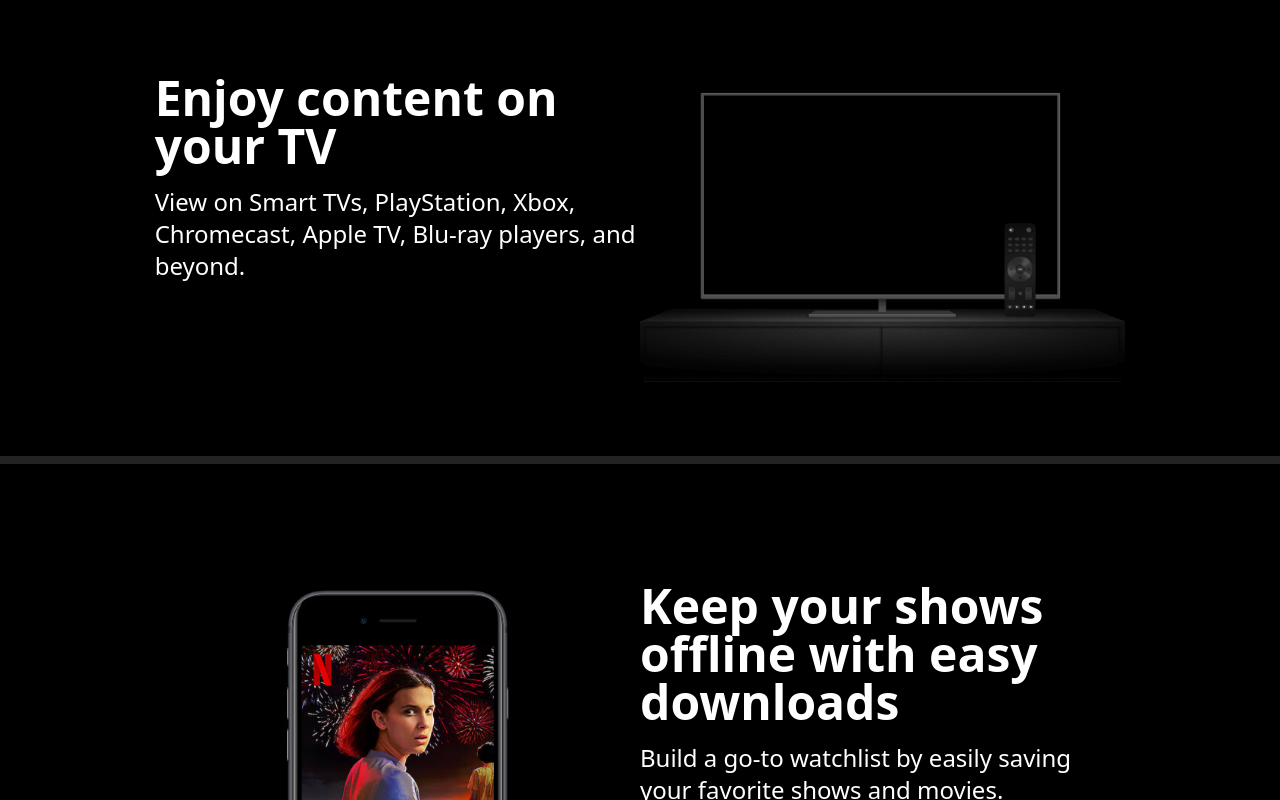
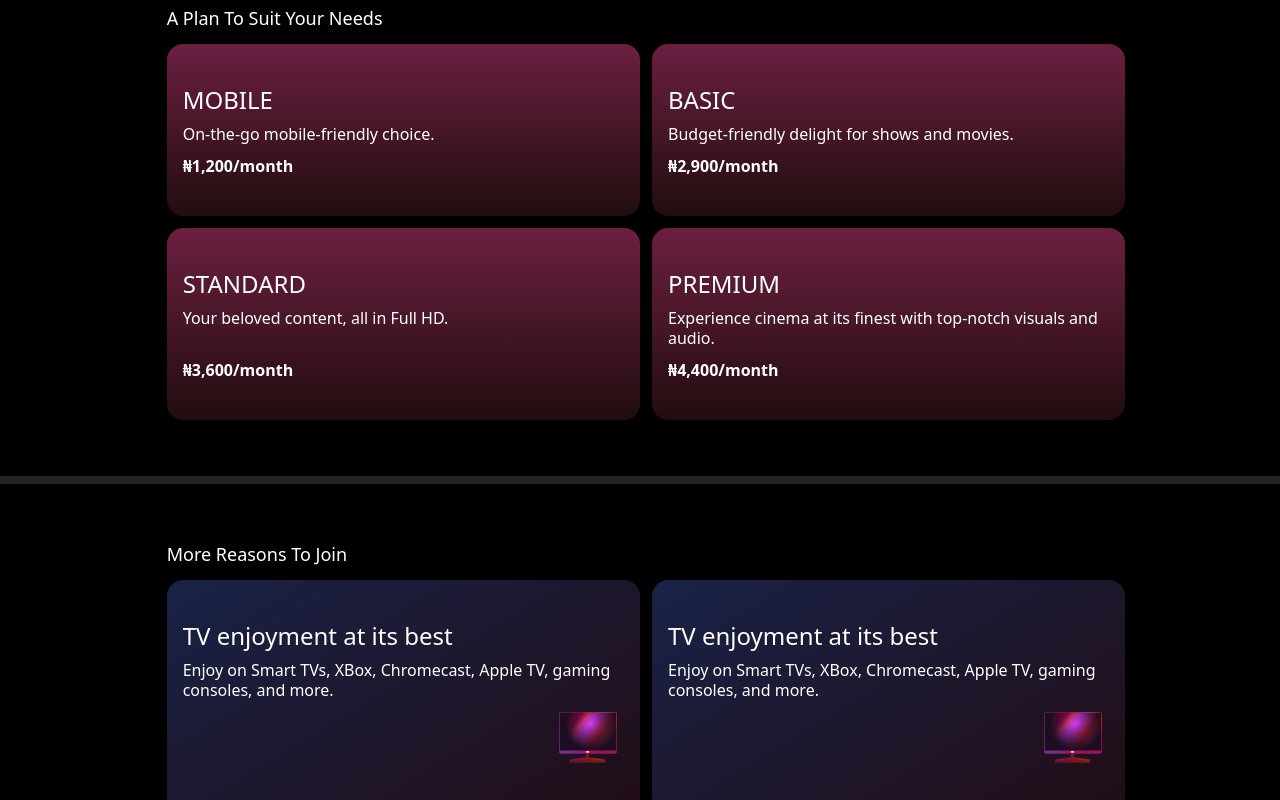
Before and after one commit to ikembakwem/myflix, a Next.js app: page / in a window 1280 px wide. Shown: the part 760-1560 px from the top of the page. Built offline with nearby package versions, Linux system fonts and the light colour scheme.

Commit message:
Implement card component, add price section to page

```diff
--- a/app/page.tsx
+++ b/app/page.tsx
@@ -1,5 +1,7 @@
+import { CardSection } from "@components/cards-section";
 import { Divider } from "@components/divider";
 import { FAQSection } from "@components/faq-section";
+import { FeaturesSection } from "@components/features-section";
 import { HeroSection } from "@components/hero-section";
 import { Section } from "@components/section";
 
@@ -34,6 +36,10 @@
         subHeading="Watch anywhere. Cancel anytime."
       />
       <Divider />
+      <CardSection />
+      <Divider />
+      <FeaturesSection />
+      <Divider />
       <Section data={sections[0]} />
       <Divider />
       <Section data={sections[1]} direction="reverseFlow" />
--- /dev/null
+++ b/components/card.tsx
@@ -0,0 +1,40 @@
+export type CardData = {
+  title: string;
+  desc: string;
+  fee?: string;
+};
+
+type Props = {
+  icon?: React.ReactNode;
+  data: CardData;
+  withIcon?: boolean;
+};
+
+export const Card = ({ icon, data, withIcon = false }: Props) => {
+  return (
+    <div
+      className={`grow rounded-2xl relative flex grow-1 ${
+        withIcon ? "bg-blueishGradient" : "bg-redishGradient"
+      } mt-2 lg:basis-withM3 lg:grow-0 lg:ml-3 lg:mt-3`}
+    >
+      <div className="w-full inline-flex flex-col px-4 pt-8 pb-10 flex-wrap justify-between text-white">
+        <div>
+          <h3
+            className={`mt-3 text-2xl font-medium ${
+              !withIcon && "uppercase"
+            } leading-none`}
+          >
+            {data.title}
+          </h3>
+          <p className="mt-3 font-light leading-5">{data.desc}</p>
+        </div>
+        <div className={`flex ${withIcon && "justify-end"}`}>
+          <p className={`${withIcon && "hidden"} font-semibold mt-3 leading-5`}>
+            {data.fee}
+          </p>
+          {icon}
+        </div>
+      </div>
+    </div>
+  );
+};
--- /dev/null
+++ b/components/cards-section.tsx
@@ -0,0 +1,43 @@
+import { Card, CardData } from "./card";
+
+const cardsData: CardData[] = [
+  {
+    title: "Mobile",
+    desc: "On-the-go mobile-friendly choice.",
+    fee: "₦1,200/month",
+  },
+  {
+    title: "Basic",
+    desc: "Budget-friendly delight for shows and movies.",
+    fee: "₦2,900/month",
+  },
+  {
+    title: "Standard",
+    desc: "Your beloved content, all in Full HD.",
+    fee: "₦3,600/month",
+  },
+  {
+    title: "Premium",
+    desc: "Experience cinema at its finest with top-notch visuals and audio.",
+    fee: "₦4,400/month",
+  },
+];
+
+export const CardSection = () => {
+  return (
+    <section className="my-14">
+      <div className="max-w-container md:max-w-containerMedium lg:max-w-navContainer mx-auto">
+        <div>
+          <h3 className="capitalize text-lg mt-3 font-medium lg:ml-3">
+            A plan to suit your needs
+          </h3>
+        </div>
+        <div className="flex flex-col lg:flex-row lg:flex-wrap w-full">
+          {cardsData.map((data) => (
+            <Card key={data.title} data={data} />
+          ))}
+        </div>
+      </div>
+    </section>
+  );
+};
--- /dev/null
+++ b/components/features-section.tsx
@@ -0,0 +1,27 @@
+import { Card, CardData } from "./card";
+import TVIcon from "@components/icons/tv.svg";
+
+const featureData: CardData = {
+  title: "TV enjoyment at its best",
+  desc: "Enjoy on Smart TVs, XBox, Chromecast, Apple TV, gaming consoles, and more.",
+};
+
+export const FeaturesSection = () => {
+  return (
+    <section className="my-14">
+      <div className="max-w-container md:max-w-containerMedium lg:max-w-navContainer mx-auto">
+        <div>
+          <h3 className="capitalize text-lg mt-3 font-medium lg:ml-3">
+            More reasons to join
+          </h3>
+        </div>
+        <div className="flex flex-col lg:flex-row lg:flex-wrap w-full">
+          <Card withIcon={true} icon={<TVIcon />} data={featureData} />
+          <Card withIcon={true} icon={<TVIcon />} data={featureData} />
+          <Card withIcon={true} icon={<TVIcon />} data={featureData} />
+          <Card withIcon={true} icon={<TVIcon />} data={featureData} />
+        </div>
+      </div>
+    </section>
+  );
+};
--- a/styles/globals.css
+++ b/styles/globals.css
@@ -20,7 +20,8 @@
 @tailwind utilities;
 
 body {
-  scrollbar-width: thin;
+  background-color: #000;
+  color: #fff;
 }
 
 :root {
--- a/tailwind.config.js
+++ b/tailwind.config.js
@@ -16,6 +16,7 @@
       },
       screens: {
         tablet: "40rem",
+        lg: "960px",
       },
       maxWidth: {
         navContainer: "calc(83.33333333333334% - 6rem)",
@@ -25,11 +26,16 @@
       backgroundImage: {
         gradientCinema:
           "linear-gradient(to top, rgba(0, 0, 0, 0.8) 0, rgba(0, 0, 0, 0) 60%, rgba(0, 0, 0, 0.8) 100%)",
+        redishGradient: "linear-gradient(180deg, #6c1f41 0%, #210d0e 100%)",
+        blueishGradient: "linear-gradient(149deg, #192247 0%, #210e17 96.86%)",
       },
       transitionTimingFunction: {
         subtle: "cubic-bezier(0.9, 0, 0.51, 1)",
         softly: "cubic-bezier(0.5, 0, 0.1, 1)",
       },
+      flexBasis: {
+        withM3: "calc(50% - .75rem)",
+      },
     },
   },
   plugins: [],
```
Also changed, not shown: components/icons/tv.svg (added).
